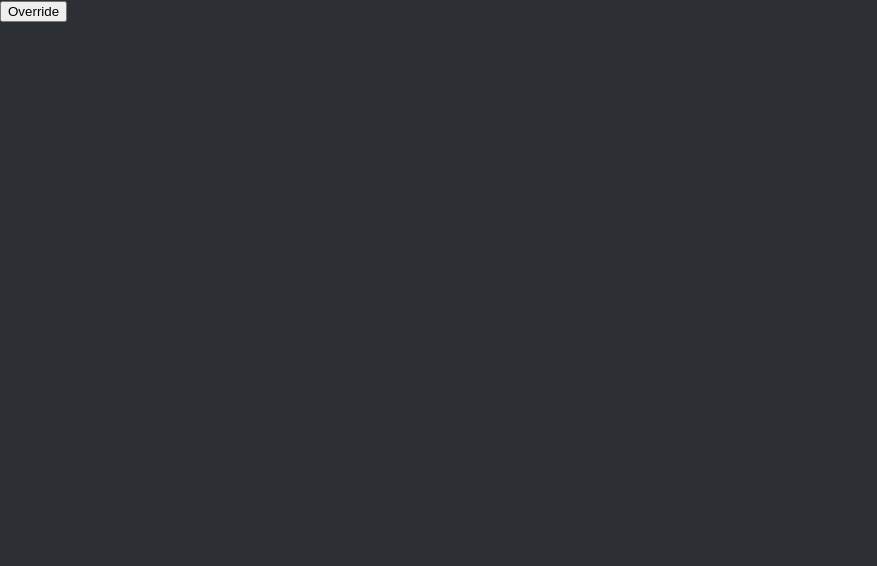
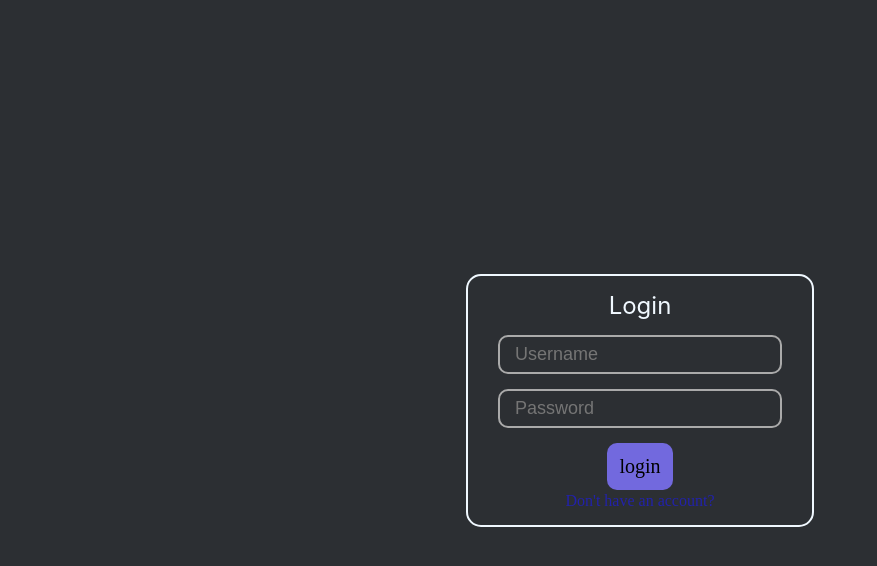
Before and after one commit to PhoenixCreation/pinger, a React (Create React App) app: page /login in a window 1280 px wide. Shown: the top 566 px of the page, without its empty margins (0-877 px from the left). Built offline with nearby package versions, Linux system fonts and the light colour scheme; the HTML template or start-up script is replaced by a standard one.

Commit message:
Completed Auth.

```diff
--- a/src/Api/api.js
+++ b/src/Api/api.js
@@ -1,6 +1,19 @@
 import axios from "axios";
 
 const URL = "http://localhost:5000/api";
+
+export const requestLogin = async (username, password) => {
+  try {
+    const response = await axios.post(`${URL}/auth/login`, {
+      username,
+      password,
+    });
+    return response.data;
+  } catch (error) {
+    console.log(error);
+    return -1;
+  }
+};
 
 export const requestSignup = async (username, password) => {
   try {
@@ -13,3 +26,13 @@ export const requestSignup = async (username, password) => {
     return -1;
   }
 };
+
+export const requestUser = async (u_token) => {
+  try {
+    const response = await axios.post(`${URL}/auth/userinfo`, { u_token });
+    return response.data;
+  } catch (error) {
+    console.log(error);
+    return -1;
+  }
+};
--- a/src/components/Home.js
+++ b/src/components/Home.js
@@ -1,11 +1,18 @@
-import React, { useContext } from "react";
+import React, { useEffect, useContext } from "react";
 import { useHistory } from "react-router-dom";
 import { UserContext } from "../context/Auth";
 import "./css/Home.css";
 
 export default function Home() {
   const history = useHistory();
-  const { user, logout } = useContext(UserContext);
+  const { user, logout, getUser } = useContext(UserContext);
+
+  useEffect(() => {
+    let u_token = localStorage.getItem("u_token");
+    if (u_token) {
+      getUser(u_token);
+    }
+  }, []);
 
   const goto = (path) => {
     history.push(`${path}`);
--- a/src/components/auth/Login.js
+++ b/src/components/auth/Login.js
@@ -1,18 +1,77 @@
-import React, { useContext } from "react";
+import React, { useContext, useState, useEffect } from "react";
+import { Link, useHistory } from "react-router-dom";
 import { UserContext } from "../../context/Auth";
+import "../css/auth/Login.css";
 
 export default function Login() {
   const { user, login } = useContext(UserContext);
+  const history = useHistory();
+
+  const [newUser, setNewUser] = useState({ username: "", password: "" });
+  const [usernameWarning, setUsernameWarning] = useState("");
+
+  useEffect(() => {
+    if (localStorage.getItem("u_token")) {
+      history.push("/");
+    }
+  }, []);
+
+  const formSubmit = async (e) => {
+    e.preventDefault();
+    await login(newUser.username, newUser.password).then((check) => {
+      history.push("/");
+    });
+  };
+
+  const handleUsername = (e) => {
+    setNewUser({ ...newUser, username: e.target.value });
+    if (usernameWarning !== "") {
+      setUsernameWarning("");
+    }
+  };
+
+  const handlePassword = (e) => {
+    setNewUser({ ...newUser, password: e.target.value });
+  };
+
   return (
-    <div>
-      <div className="user">{user?.name}</div>
-      <div className="user">{user?.password}</div>
-      <button
-        className="now"
-        onClick={() => login("test", `random ${Math.random()}`)}
-      >
-        Override
-      </button>
+    <div className="login">
+      <div className="login__form__cont">
+        <div className="login__form__header">Login</div>
+        <form onSubmit={formSubmit} className="login__form">
+          <div className="login__username__cont">
+            <input
+              type="username"
+              name="username"
+              value={newUser.username}
+              onChange={handleUsername}
+              placeholder="Username"
+              className="login__username__field"
+              required
+            />
+            <div className="login__username__warning">{usernameWarning}</div>
+          </div>
+          <div className="login__password__cont">
+            <input
+              type="password"
+              name="password"
+              value={newUser.password}
+              onChange={handlePassword}
+              placeholder="Password"
+              className="login__password__field"
+              required
+            />
+          </div>
+          <button type="submit" className="login__submit_btn">
+            login
+          </button>
+        </form>
+        <div className="login__signup__redirection">
+          <Link to="/signup" className="login__signup__text">
+            Don't have an account?
+          </Link>
+        </div>
+      </div>
     </div>
   );
 }
--- a/src/components/auth/Signup.js
+++ b/src/components/auth/Signup.js
@@ -1,4 +1,4 @@
-import React, { useContext, useState } from "react";
+import React, { useContext, useState, useEffect } from "react";
 import { Link, useHistory } from "react-router-dom";
 import { UserContext } from "../../context/Auth";
 import "../css/auth/Signup.css";
@@ -10,16 +10,17 @@ export default function Signup() {
   const [newUser, setNewUser] = useState({ username: "", password: "" });
   const [usernameWarning, setUsernameWarning] = useState("");
 
+  useEffect(() => {
+    if (localStorage.getItem("u_token")) {
+      history.push("/");
+    }
+  }, []);
+
   const formSubmit = async (e) => {
     e.preventDefault();
-    signup(newUser.username, newUser.password).then((check) => {
+    await signup(newUser.username, newUser.password).then((check) => {
       console.log(check);
-      // if (check !== 1) {
-      //   console.log(check);
-      //   setUsernameWarning(check.toString());
-      // } else {
-      //   history.push("/");
-      // }
+      history.push("/");
     });
   };
 
@@ -36,7 +37,6 @@ export default function Signup() {
 
   return (
     <div className="signup">
-      {user.username}
       <div className="signup__form__cont">
         <div className="signup__form__header">Sign Up</div>
         <form onSubmit={formSubmit} className="signup__form">
@@ -48,6 +48,7 @@ export default function Signup() {
               onChange={handleUsername}
               placeholder="Username"
               className="signup__username__field"
+              required
             />
             <div className="signup__username__warning">{usernameWarning}</div>
           </div>
@@ -59,6 +60,7 @@ export default function Signup() {
               onChange={handlePassword}
               placeholder="Password"
               className="signup__password__field"
+              required
             />
           </div>
           <button type="submit" className="signup__submit_btn">
--- /dev/null
+++ b/src/components/css/auth/Login.css
@@ -0,0 +1,63 @@
+.login {
+  width: 100%;
+  height: 100%;
+  display: flex;
+  align-items: center;
+  justify-content: center;
+  flex-direction: column;
+}
+.login__form__cont {
+  padding: 15px;
+  border: 2px aliceblue solid;
+  border-radius: 15px;
+  display: flex;
+  flex-direction: column;
+  align-items: center;
+}
+.login__form__header {
+  font-size: 24px;
+  color: aliceblue;
+  text-align: center;
+}
+.login__form {
+  display: flex;
+  flex-direction: column;
+  align-items: center;
+}
+.login__username__field,
+.login__password__field {
+  padding: 7px;
+  padding-left: 15px;
+  padding-right: 15px;
+  font-size: 18px;
+  width: 250px;
+  color: aliceblue;
+  border: 2px solid #aaa;
+  background-color: transparent;
+  border-radius: 10px;
+  margin: 15px;
+}
+.login__submit_btn {
+  all: initial;
+  cursor: pointer;
+  padding: 10px;
+  font-size: 20px;
+  background-color: #7269de;
+  border-radius: 10px;
+  border: 2px solid transparent;
+}
+.login__username__field:focus,
+.login__password__field:focus {
+  border-color: aliceblue;
+}
+.login__submit_btn:hover {
+  border: 2px solid white;
+}
+.login__signup__text {
+  color: #22a;
+}
+.login__username__warning {
+  margin-top: -15px;
+  margin-left: 15px;
+  color: red;
+}
--- a/src/context/Auth.js
+++ b/src/context/Auth.js
@@ -1,49 +1,52 @@
 import React, { useState, createContext } from "react";
-import { requestSignup } from "../Api/api";
+import { requestLogin, requestSignup, requestUser } from "../Api/api";
 
 export const UserContext = createContext();
 
 export const UserProvider = (props) => {
   const [user, setUser] = useState({});
 
-  const login = (username, password) => {
-    if (username === "test") {
-      setUser({ name: username, password });
+  const login = async (username, password) => {
+    requestLogin(username, password).then((data) => {
+      if (data.user) {
+        setUser(data.user);
+        localStorage.setItem("u_token", data.user.token);
+        return 1;
       } else {
-      setUser({});
+        return data.error;
       }
+    });
   };
 
   const signup = async (username, password) => {
-    if (
-      username !== "" ||
-      username !== null ||
-      password !== "" ||
-      password !== null
-    ) {
     requestSignup(username, password).then((data) => {
       if (data.user) {
+        localStorage.setItem("u_token", data.user.token);
         setUser(data.user);
-          console.log("returning real user");
         return 1;
       } else {
-          console.log("returning error");
         return data.error;
       }
     });
-    } else {
-      setUser({});
-      console.log("something went wrong");
-      return "Somthing went wrong";
-    }
   };
 
   const logout = () => {
+    localStorage.removeItem("u_token");
     setUser({});
   };
 
+  const getUser = (u_token) => {
+    requestUser(u_token).then((data) => {
+      if (data.user) {
+        setUser(data.user);
+      }
+    });
+  };
+
   return (
-    <UserContext.Provider value={{ user, setUser, login, signup, logout }}>
+    <UserContext.Provider
+      value={{ user, setUser, login, signup, logout, getUser }}
+    >
       {props.children}
     </UserContext.Provider>
   );
```
Lines whose indentation alone changed are shown as unchanged.
